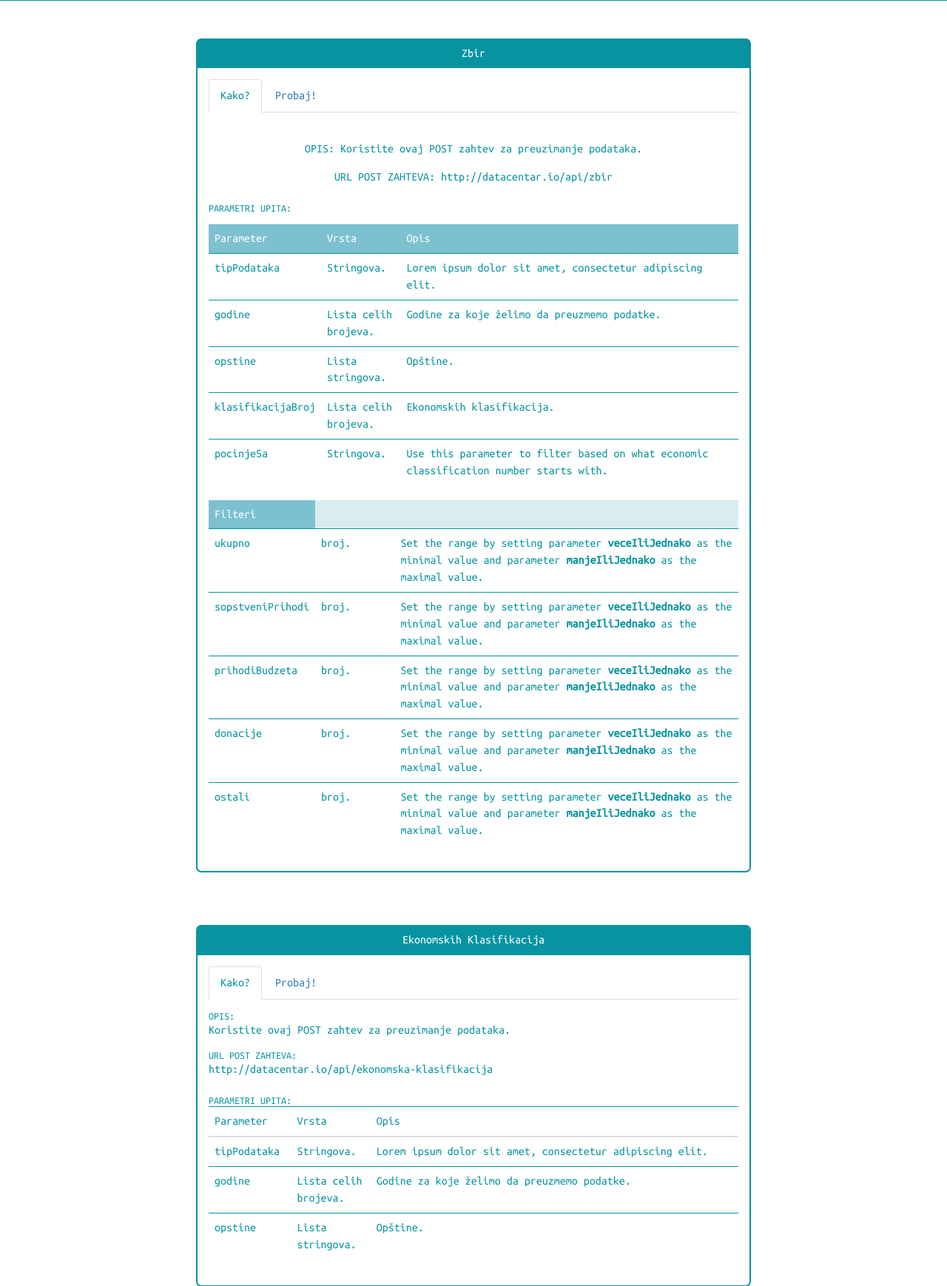
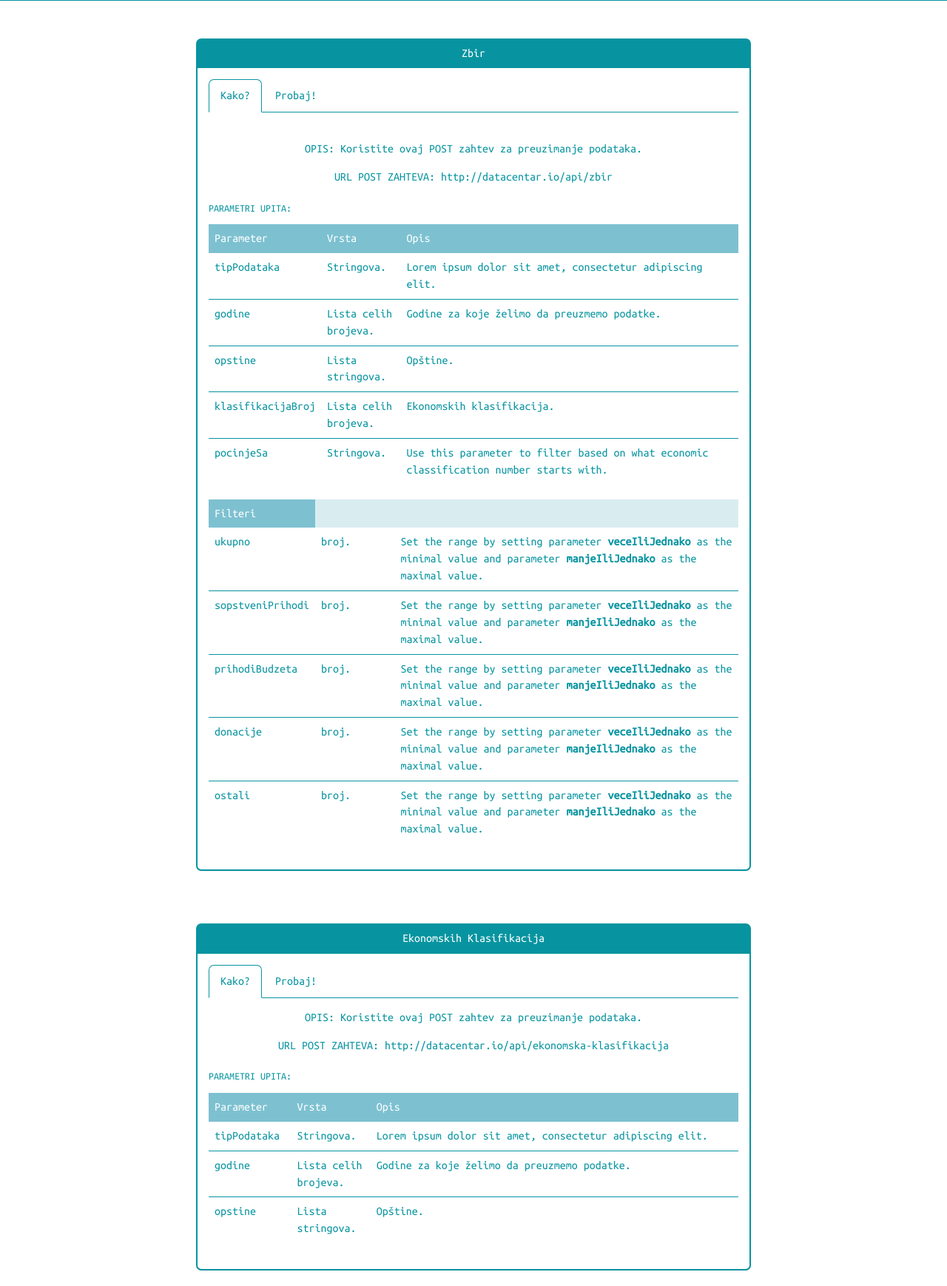
Before and after one commit to crtarsorg/data-centar, a Flask app: page /api/ in a window 1280 px wide. Shown: the part 358-2096 px from the top of the page at 74% size. Run offline with Flask 2, Linux system fonts and the light colour scheme; data that the repository does not hold is empty; parts of the project's set-up code (start-up, migrations or seed data) failed here and were passed over; some libraries are stand-ins or nearby versions.

Commit message:
styling api; finished styling first section

```diff
--- a/app/static/css/style.css
+++ b/app/static/css/style.css
@@ -61,6 +61,9 @@ textarea {
 
 .primary-content-color:-ms-input-placeholder {
    color: #0794A0;
+}
+a {
+    color: #0794A0;
 }
 /*=====  End of Whole page  ======*/
 
@@ -377,11 +380,37 @@ table td:nth-child(2) {
 .table>tbody>tr>td, .table>tbody>tr>th, .table>tfoot>tr>td, .table>tfoot>tr>th, .table>thead>tr>td, .table>thead>tr>th {
     border-top: 1px solid #0794A0;
 }
+.table tr:first-child td {
+    border-top: 0px;
+}
+.nav-tabs {
+    border-bottom: 1px solid #0794A0;
+}
+.nav-tabs>li>a {
+    border-radius: 7px 7px 0 0;
+}
+.nav-tabs>li.active>a {
+    border: 1px solid #0794A0;
+    border-bottom: 1px solid transparent;
+}
+.nav-tabs>li.active>a, .nav-tabs>li.active>a:focus, .nav-tabs>li.active>a:hover {
+    border-color: #0794A0;
+    border-bottom-color: transparent;
+}
+.nav-tabs>li>a:hover {
+    background: #d9edf1;
+    border-color: #d9edf1;
+    border-bottom-color: #0794A0;
+}
 @media screen and (max-width: 768px) {
     .panel-body {
         font-size: 13px;
         word-wrap: break-word;
         padding: 0px;
+    }
+    .form-horizontal .form-group {
+        margin-left: 0px;
+        margin-right: 0px;
     }
 }
 /*LAYOUT*/
@@ -446,6 +475,9 @@ table td:nth-child(2) {
     margin: 0;
     padding: 0;
 }
+label {
+    font-weight: normal;
+}
 .lead {
     margin-bottom: 0px !important;
 }
--- a/app/templates/mod_api/index.html
+++ b/app/templates/mod_api/index.html
@@ -228,7 +228,7 @@
                                             </tr>
                                         </tbody>
                                     </table>
-                                    <table class="table table-striped">
+                                    <table class="table table-striped margin-2p">
                                         <thead class="white-content">
                                             <tr>
                                                 <td class="secondary-color">
@@ -459,21 +459,21 @@
                         <!-- Tab panes -->
                         <div class="tab-content">
                             <div role="tabpanel" class="tab-pane active" id="activities-how">
-                                <div class="form-group">
-                                    <h5>OPIS:</h5>
-                                    <span>Koristite ovaj POST zahtev za preuzimanje podataka.</span>
+                                <div class="form-group text-center">
+                                    <!--<h5>OPIS:</h5>-->
+                                    <span>OPIS: Koristite ovaj POST zahtev za preuzimanje podataka.</span>
                                 </div>
 
-                                <div>
-                                    <h5>URL POST ZAHTEVA:</h5>
-                                    <span>http://datacentar.io/api/ekonomska-klasifikacija</span>
+                                <div class="text-center">
+                                    <!--<h5>URL POST ZAHTEVA:</h5>-->
+                                    <span>URL POST ZAHTEVA: http://datacentar.io/api/ekonomska-klasifikacija</span>
                                 </div>
                                 <br>
 
                                 <div>
                                     <h5>PARAMETRI UPITA:</h5>
-                                    <table class="table table-striped">
-                                        <tdead bgcolor="#dddddd">
+                                    <table class="table table-striped margin-2p">
+                                        <thead class="secondary-color white-content">
                                         <tr>
                                             <td>
                                                 Parameter
@@ -593,21 +593,21 @@
                         <!-- Tab panes -->
                         <div class="tab-content">
                             <div role="tabpanel" class="tab-pane active" id="municipalities-how">
-                                <div class="form-group">
-                                    <h5>OPIS:</h5>
-                                    <span>Koristite ovaj POST zahtev za preuzimanje podataka.</span>
+                                <div class="form-group text-center">
+                                    <!--<h5>OPIS:</h5>-->
+                                    <span>OPIS: Koristite ovaj POST zahtev za preuzimanje podataka.</span>
                                 </div>
 
-                                <div>
-                                    <h5>URL POST ZAHTEVA:</h5>
-                                    <span>http://datacentar.io/api/sakupiti-klasifikacija-za-opstine</span>
+                                <div class="text-center">
+                                    <!--<h5>URL POST ZAHTEVA:</h5>-->
+                                    <span>URL POST ZAHTEVA: http://datacentar.io/api/sakupiti-klasifikacija-za-opstine</span>
                                 </div>
                                 <br>
 
                                 <div>
                                     <h5>PARAMETRI UPITA:</h5>
-                                    <table class="table table-striped">
-                                        <tdead bgcolor="#dddddd">
+                                    <table class="table table-striped margin-2p">
+                                        <thead class="secondary-color white-content">
                                         <tr>
                                             <td>
                                                 Parameter
@@ -725,21 +725,21 @@
                         <!-- Tab panes -->
                         <div class="tab-content">
                             <div role="tabpanel" class="tab-pane active" id="list-mun-how">
-                                <div class="form-group">
-                                    <h5>OPIS:</h5>
-                                    <span>Koristite ovaj POST zahtev za preuzimanje podataka.</span>
+                                <div class="form-group text-center">
+                                    <!--<h5>OPIS:</h5>-->
+                                    <span>OPIS: Koristite ovaj POST zahtev za preuzimanje podataka.</span>
                                 </div>
 
-                                <div>
-                                    <h5>URL POST ZAHTEVA:</h5>
-                                    <span>http://datacentar.io/api/spisak-opstina-za-klasifikacija-broj</span>
+                                <div class="text-center">
+                                    <!--<h5>URL POST ZAHTEVA:</h5>-->
+                                    <span>URL POST ZAHTEVA: http://datacentar.io/api/spisak-opstina-za-klasifikacija-broj</span>
                                 </div>
                                 <br>
 
                                 <div>
                                     <h5>PARAMETRI UPITA:</h5>
-                                    <table class="table table-striped">
-                                        <tdead bgcolor="#dddddd">
+                                    <table class="table table-striped margin-2p">
+                                        <thead class="secondary-color white-content">
                                         <tr>
                                             <td>
                                                 Parameter
```
Also changed, not shown: other parts of app/templates/mod_api/index.html (+15 -15 lines).
